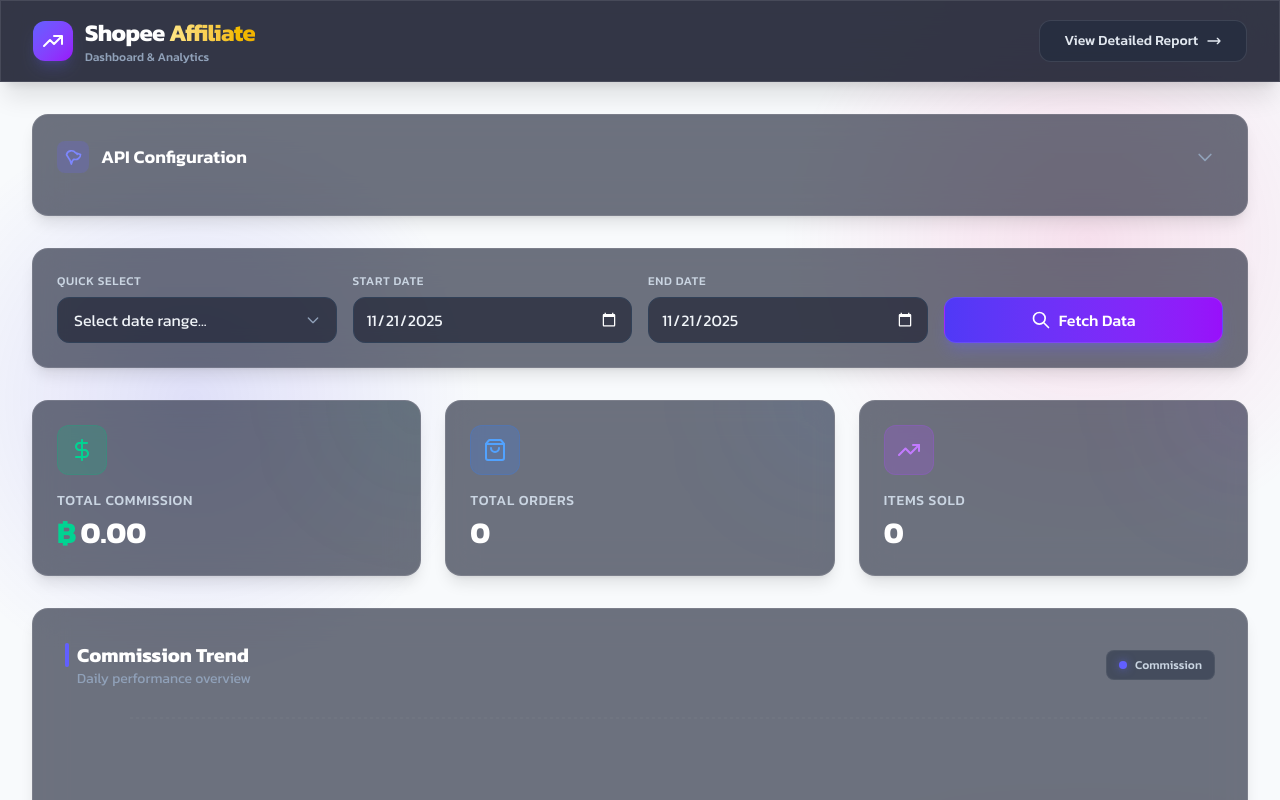
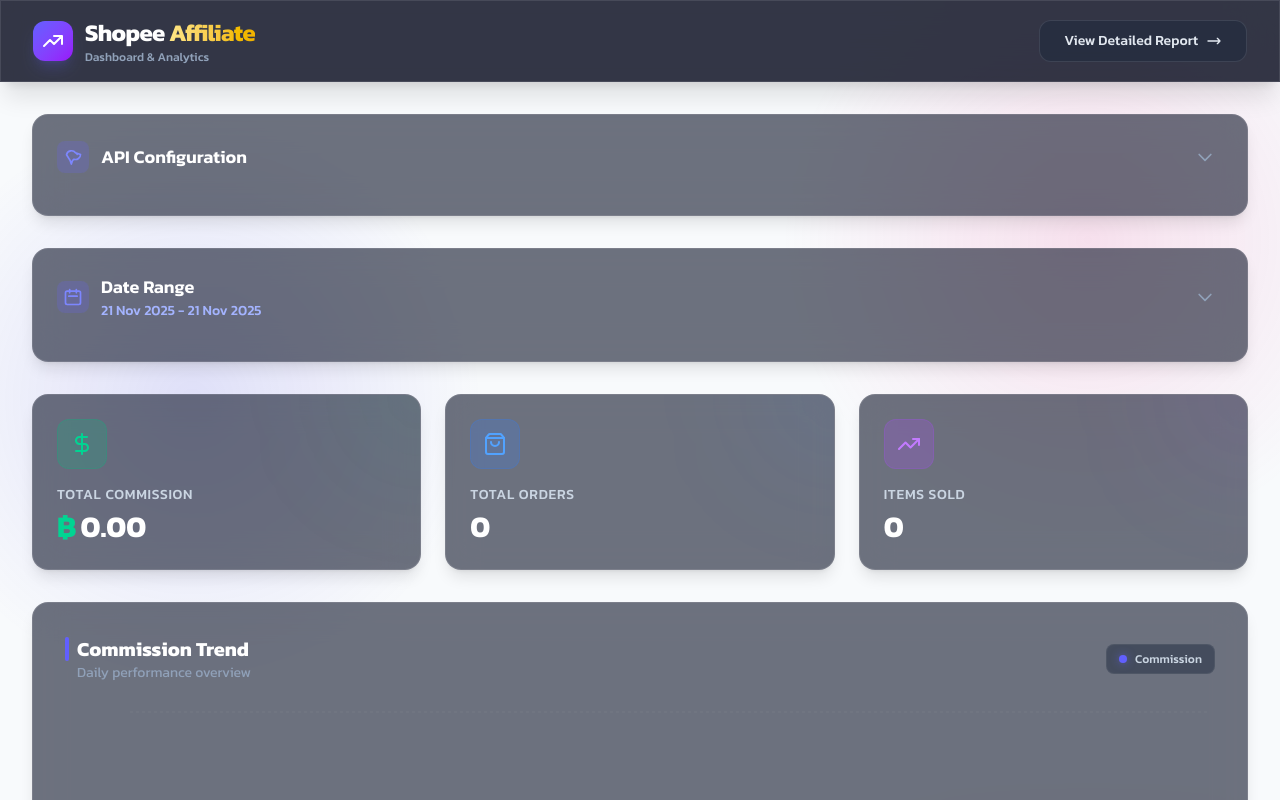
Before and after one commit to mnreview/mn_aff_report, a React (Vite) app: page / in a window 1280 px wide. Shown: the top 800 px of the page. Built offline with nearby package versions, Linux system fonts and the light colour scheme.

Commit message:
UI Update: Collapsible Date Filters with Summary View

```diff
--- a/src/components/Filters.jsx
+++ b/src/components/Filters.jsx
@@ -1,6 +1,8 @@
 import React from 'react';
 
 const Filters = ({ startDate, setStartDate, endDate, setEndDate, onSearch }) => {
+    const [isExpanded, setIsExpanded] = React.useState(false);
+
     const handlePresetChange = (preset) => {
         const today = new Date();
         today.setHours(0, 0, 0, 0);
@@ -43,9 +45,44 @@
         setEndDate(end.toISOString().split('T')[0]);
     };
 
+    const formatDate = (dateString) => {
+        if (!dateString) return '-';
+        return new Date(dateString).toLocaleDateString('en-GB', {
+            day: '2-digit',
+            month: 'short',
+            year: 'numeric'
+        });
+    };
+
     return (
-        <div className="glass-card p-6 rounded-2xl mb-8">
-            <div className="grid grid-cols-1 md:grid-cols-12 gap-4 items-end">
+        <div className="glass-card p-6 rounded-2xl mb-8 transition-all duration-300">
+            <div className="flex justify-between items-center mb-4">
+                <div className="flex items-center gap-3">
+                    <div className="w-8 h-8 rounded-lg bg-indigo-500/20 flex items-center justify-center text-indigo-400">
+                        <svg className="w-5 h-5" fill="none" viewBox="0 0 24 24" stroke="currentColor">
+                            <path strokeLinecap="round" strokeLinejoin="round" strokeWidth={2} d="M8 7V3m8 4V3m-9 8h10M5 21h14a2 2 0 002-2V7a2 2 0 00-2-2H5a2 2 0 00-2 2v12a2 2 0 002 2z" />
+                        </svg>
+                    </div>
+                    <div>
+                        <h2 className="text-lg font-semibold text-white">Date Range</h2>
+                        {!isExpanded && (
+                            <p className="text-sm text-indigo-300 font-medium">
+                                {formatDate(startDate)} - {formatDate(endDate)}
+                            </p>
+                        )}
+                    </div>
+                </div>
+                <button
+                    onClick={() => setIsExpanded(!isExpanded)}
+                    className="text-slate-400 hover:text-white transition-colors p-2 hover:bg-white/5 rounded-lg"
+                >
+                    <svg className={`w-5 h-5 transition-transform duration-300 ${isExpanded ? 'rotate-180' : ''}`} fill="none" viewBox="0 0 24 24" stroke="currentColor">
+                        <path strokeLinecap="round" strokeLinejoin="round" strokeWidth={2} d="M19 9l-7 7-7-7" />
+                    </svg>
+                </button>
+            </div>
+
+            <div className={`grid grid-cols-1 md:grid-cols-12 gap-4 items-end transition-all duration-300 overflow-hidden ${isExpanded ? 'max-h-96 opacity-100' : 'max-h-0 opacity-0'}`}>
                 <div className="md:col-span-3">
                     <label className="block text-xs font-medium text-slate-300 mb-2 uppercase tracking-wider">Quick Select</label>
                     <div className="relative">
```
